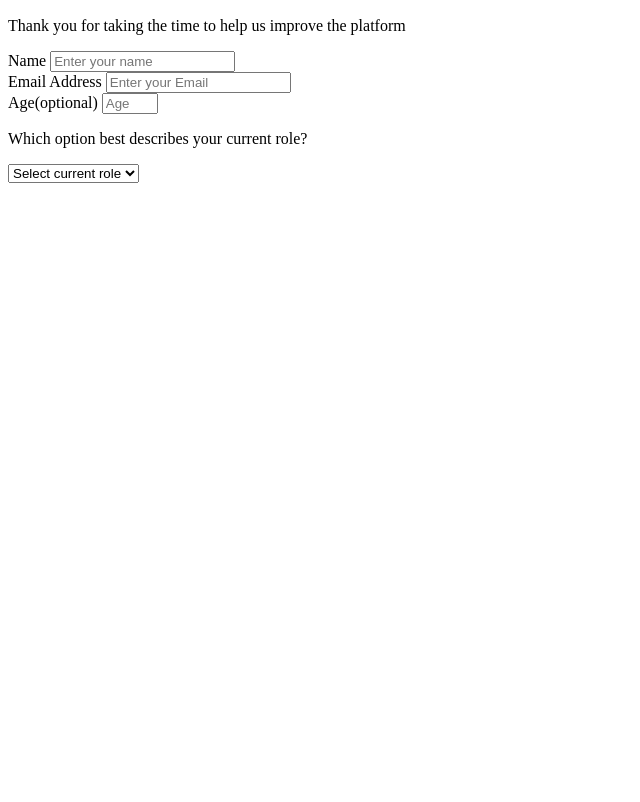
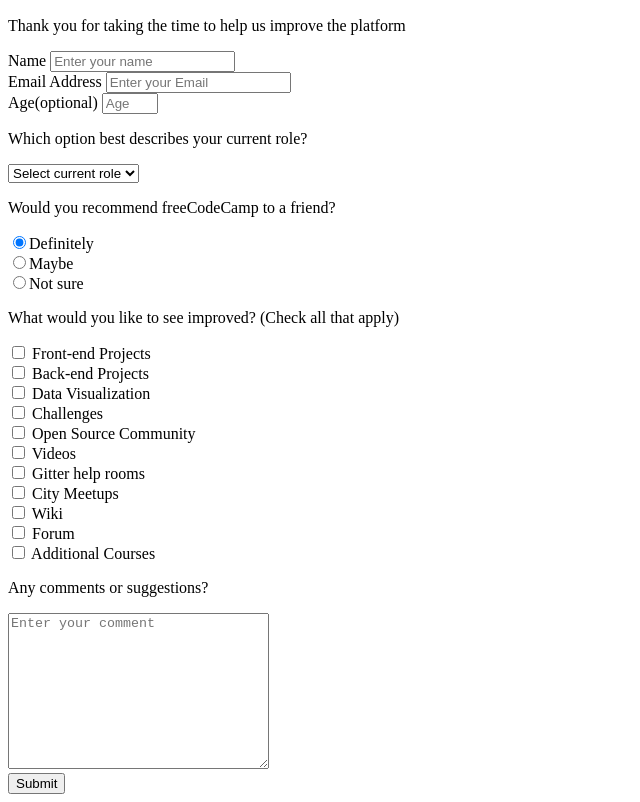
Before and after one commit to OlawaleYaqub/survey-form, a plain HTML site: page index.html in a window 1280 px wide. Shown: the part 50-852 px from the top of the page, without its empty margins (0-640 px from the left). Before the commit the page ends 800 px from the top, so only its background shows below. Drawn offline with Linux system fonts and the light colour scheme.

Commit message:
third commit

```diff
--- a/index.html
+++ b/index.html
@@ -16,6 +16,7 @@
             rel="stylesheet"
             href="css/style.css"
         >
+
     </head>
 
     <body>
@@ -91,29 +92,176 @@
                         <select id="dropdown">
 
                             <option
-                                value="dropdown"
+                                disabled
+                                selected
+                                value
                             >Select current role
                             </option>
                             <option
-                                value="select"
-                            >Select current role
+                                value="select">
+                                Student
                             </option>
                             <option
                                 value="dropdown"
-                            >Select current role
+                            >Full Time Job
                             </option>
                             <option
                                 value="dropdown"
-                            >Select current role
+                            >Full Time Learner
                             </option>
                             <option
                                 value="dropdown"
-                            >Select current role
+                            >Prefer not to say
+                            </option>
+                            <option value="">Other
                             </option>
                         </select>
                     </div>
+                    <div>
+                        <p>Would you recommend
+                            freeCodeCamp to a
+                            friend?</p>
+                        <label
+                            for="user-recommend"
+                        >
+                            <input
+                                type="radio"
+                                name="user-recommend"
+                                id="user-recommend"
+                                checked
+                                required
+                            />Definitely
+                        </label> <br />
+                        <label
+                            for="user-recommend"
+                        >
+                            <input
+                                type="radio"
+                                name="user-recommend"
+                                id="user-recommend"
+                            />Maybe
+                        </label> <br />
+                        <label
+                            for="user-recommend"
+                        >
+                            <input
+                                type="radio"
+                                name="user-recommend"
+                                id="user-recommend"
+                            >Not sure
+                        </label>
+                    </div>
+                    <div>
+                        <p>What would you like to
+                            see improved? (Check
+                            all that apply)</p>
+                        <label>
+                            <input
+                                type="checkbox"
+                                value="Front-end Projects"
+                                name="feedback"
+                            />
+                            Front-end Projects
+                        </label><br />
+                        <label>
+                            <input
+                                type="checkbox"
+                                value="Back-end Projects"
+                                name="feedback"
+                            />
+                            Back-end Projects
+                        </label><br />
+                        <label>
+                            <input
+                                type="checkbox"
+                                value="Data Visualization"
+                                name="feedback"
+                            />
+                            Data Visualization
+                        </label><br />
+                        <label>
+                            <input
+                                type="checkbox"
+                                value="Challenges"
+                                name="feedback"
+                            />
+                            Challenges
+                        </label><br />
+                        <label>
+                            <input
+                                type="checkbox"
+                                value="Open Source Community"
+                                name="feedback"
+                            />
+                            Open Source Community
+                        </label><br />
+                        <label>
+                            <input
+                                type="checkbox"
+                                value="Videos"
+                                name="feedback"
+                            />
+                            Videos
+                        </label><br />
+                        <label>
+                            <input
+                                type="checkbox"
+                                value="Gitter help rooms"
+                                name="feedback"
+                            />
+                            Gitter help rooms
+                        </label><br />
+                        <label>
+                            <input
+                                type="checkbox"
+                                value="City Meetups"
+                                name="feedback"
+                            />
+                            City Meetups
+                        </label><br />
+                        <label>
+                            <input
+                                type="checkbox"
+                                value="Wiki"
+                                name="feedback"
+                            />
+                            Wiki
+                        </label><br />
+                        <label>
+                            <input
+                                type="checkbox"
+                                value="Forum"
+                                name="feedback"
+                            />
+                            Forum
+                        </label><br />
+                        <label>
+                            <input
+                                type="checkbox"
+                                value="Additional Courses"
+                                name="feedback"
+                            />
+                            Additional Courses
+                        </label><br />
+
+                    </div>
+                    <div>
+                        <p>Any comments or
+                            suggestions?</p>
+                        <textarea
+                            name="additional comment"
+                            cols="30"
+                            rows="10"
+                            placeholder="Enter your comment"
+                        ></textarea>
+                    </div>
+                    <div>
+                        <button
+                            id="submit">Submit</button>
+                    </div>
                 </form>
             </div>
+
         </section>
     </body>
 
```
Also changed, not shown: css/style.css (line endings or trailing spaces).
